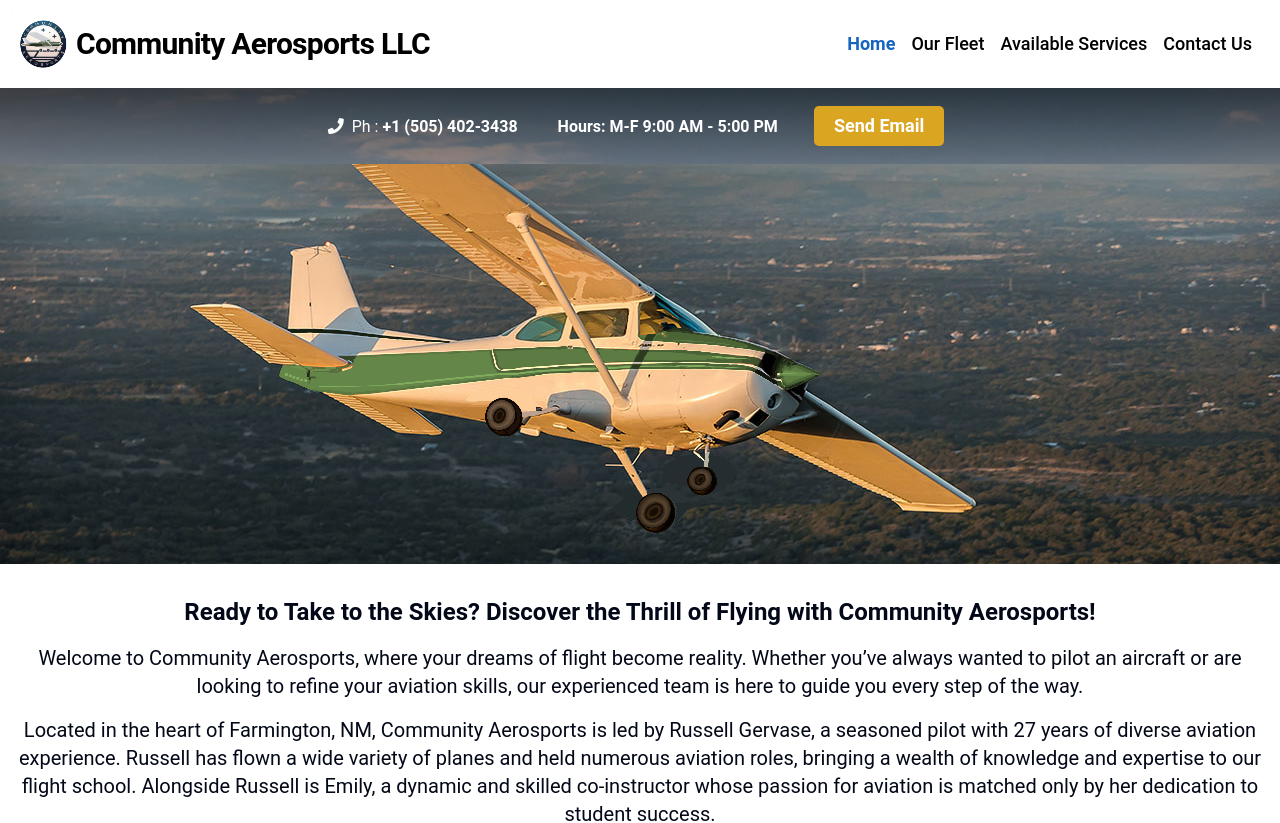
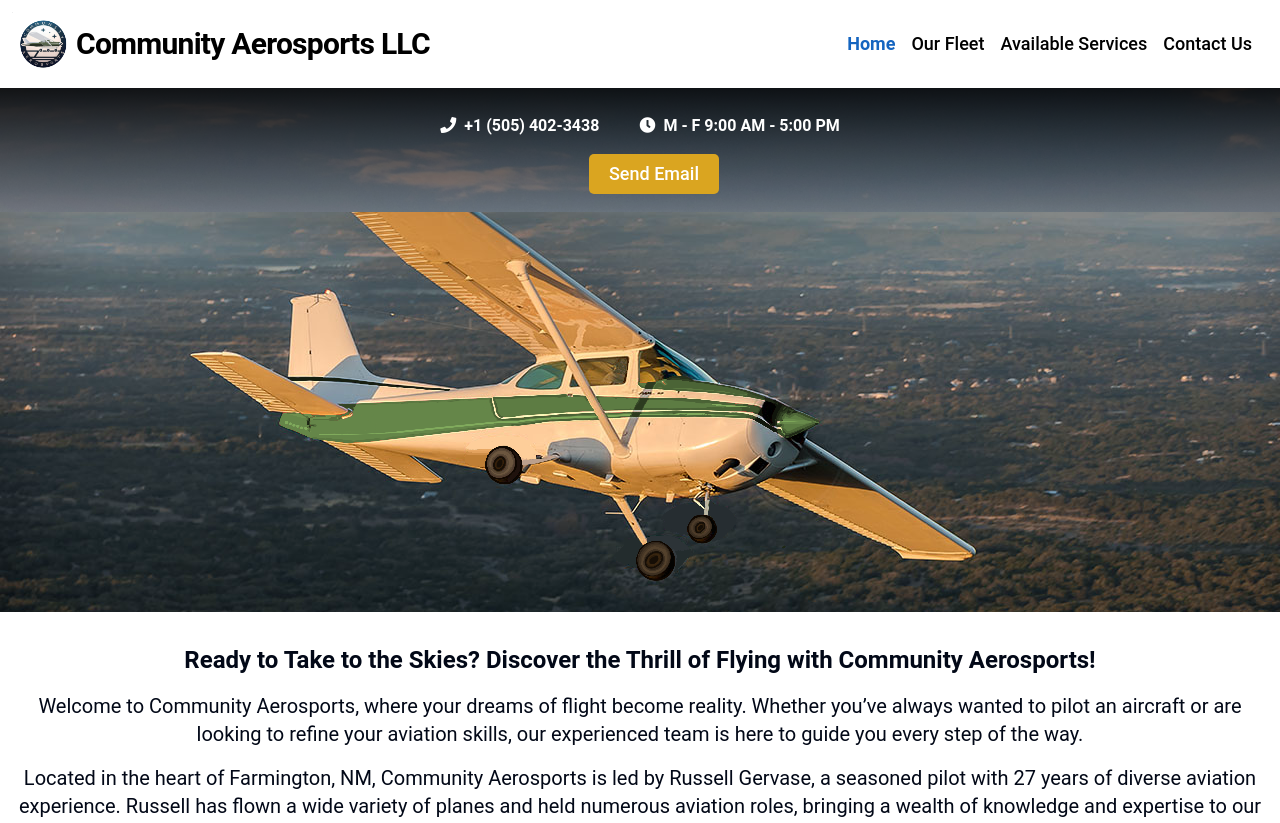
Before and after one commit to beckpull/community-aerosports, a React (Vite) app: page / in a window 1280 px wide. Shown: the top 823 px of the page. Built offline with nearby package versions, Linux system fonts and the light colour scheme.

Commit message:
Margins fixed for the banner

```diff
--- a/src/pages/Home.jsx
+++ b/src/pages/Home.jsx
@@ -30,23 +30,36 @@
     <>
       <div style={{
         position: 'relative',
-        backgroundImage: `linear-gradient(rgba(0, 0, 0, 0.7), rgba(0, 0, 0, 0.4)), url(${Banner})`,
+        backgroundImage: `linear-gradient(rgba(0, 0, 0, 0.9), rgba(0, 0, 0, 0.4)), url(${Banner})`,
         backgroundSize: 'cover',
         backgroundPosition: 'center'
       }}>
-        <div style={{ textAlign: 'center', padding: '10px 0' }}>
+        <div className='text-center p-2.5'>
+          <div className="flex sm:flex-row justify-center items-center mt-2 mb-2">
 
-          <i className="fas fa-phone mr-2 text-white"></i>
-          <span style={{ marginRight: '20px', color: 'white' }}>
-            Ph :<strong><a href="tel:+15054023438"> +1 (505) 402-3438</a></strong>
-          </span>
+            <span className='text-white font-medium mr-5 md:mr-15 mt-2 text-sm md:text-base'>
+              <i className="fas fa-phone mr-2 text-white"></i>
+              <strong>
+                <a href="tel:+15054023438">
+                +1 (505) 402-3438
+                </a>
+              </strong>
+            </span>
 
-          <span style={{ color: 'white' }}className='font-bold ml-5'>
-          <a href="https://www.google.com/maps/search/?api=1&query=Four+Corners+Regional+Airport+KFMN+1300+W+Navajo+St+Farmington+NM+87401" target="_blank" rel="noopener noreferrer">Hours: M-F 9:00 AM - 5:00 PM</a>
-          </span>
+            <span className='text-white font-medium ml-5 mt-2 text-sm md:text-base'>
+              <i className="fas fa-clock mr-2 text-white"></i>
+              <strong>
+                <a href="https://www.google.com/maps/search/?api=1&query=Four+Corners+Regional+Airport+KFMN+1300+W+Navajo+St+Farmington+NM+87401" target="_blank" rel="noopener noreferrer">
+                  M - F 9:00 AM - 5:00 PM
+                </a>
+              </strong>
+            </span>
+
+          </div>
+
 
           <a href="mailto:fmnflyer@outlook.com?subject=GetAQuote Subject&body=Email Body" target="_blank" rel="noopener noreferrer">
-            <Button className='m-2 ml-9 lg:text-lg md:text-base sm:text-base  text-black font-bold hover:bg-white hover:text-black hover:border-mainYellow hover:border-2 hover:shadow-lg hover:shadow-yellow-500/50' style={{ backgroundColor: '#DAA520', color: 'white', padding: '10px 20px', border: 'none', borderRadius: '5px' }}>
+            <Button className='m-2 ml-9 lg:text-lg md:text-base sm:text-base  text-black font-medium hover:bg-white hover:text-black hover:border-mainYellow hover:border-2 hover:shadow-lg hover:shadow-yellow-500/50' style={{ backgroundColor: '#DAA520', color: 'white', padding: '10px 20px', border: 'none', borderRadius: '5px' }}>
               Send Email
             </Button>
 
```
